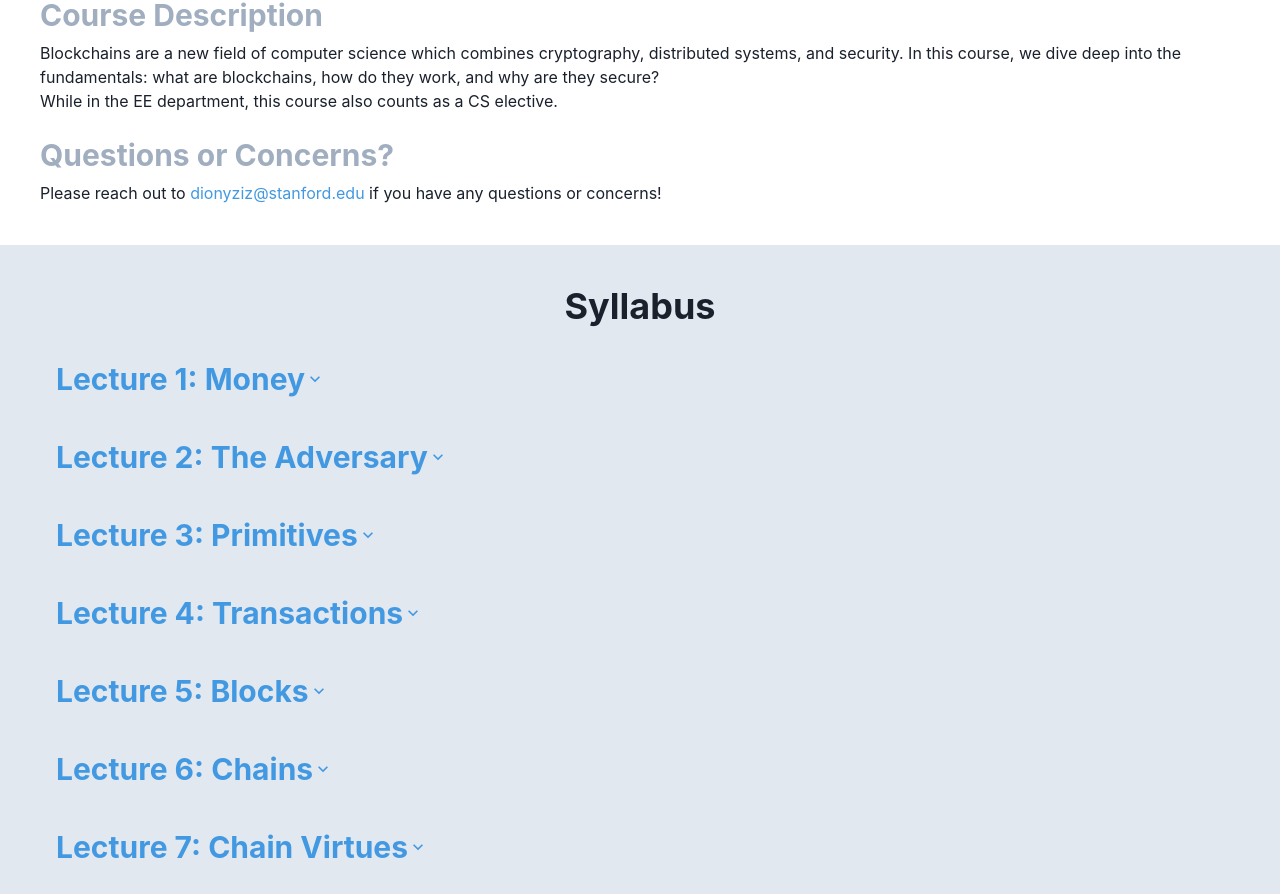
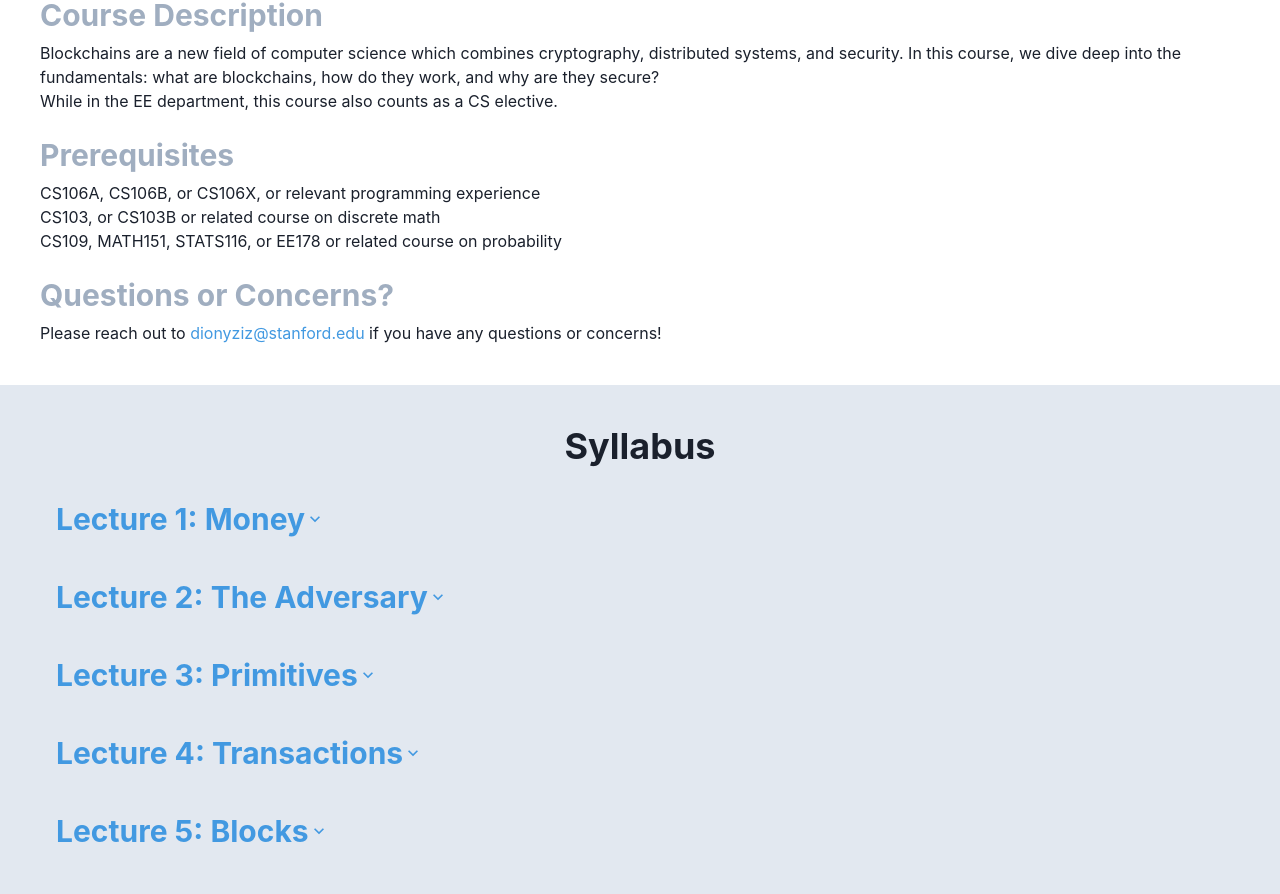
Before and after one commit to Scott-Hickmann/EE374, a Next.js app: page / in a window 1280 px wide. Shown: the part 824-1718 px from the top of the page. Built offline with nearby package versions, Linux system fonts and the light colour scheme.

Commit message:
Add prereqs

```diff
--- a/pages/index.tsx
+++ b/pages/index.tsx
@@ -319,6 +319,19 @@ export default function HomePage() {
           </Subsection>
           <Subsection>
             <SubsectionTitle color={section1SubsectionTitleColor}>
+              Prerequisites
+            </SubsectionTitle>
+            <SubectionText>
+              CS106A, CS106B, or CS106X, or relevant programming experience
+              <br />
+              CS103, or CS103B or related course on discrete math
+              <br />
+              CS109, MATH151, STATS116, or EE178 or related course on
+              probability
+            </SubectionText>
+          </Subsection>
+          <Subsection>
+            <SubsectionTitle color={section1SubsectionTitleColor}>
               Questions or Concerns?
             </SubsectionTitle>
             <SubectionText>
@@ -348,7 +361,7 @@ export default function HomePage() {
                 </AccordionButton>
                 <AccordionPanel>
                   {content.map((item, index) => (
-                    <SubectionText key={index}>{item}</SubectionText>
+                    <SubectionText key={index}>• {item}</SubectionText>
                   ))}
                 </AccordionPanel>
               </AccordionItem>
```
